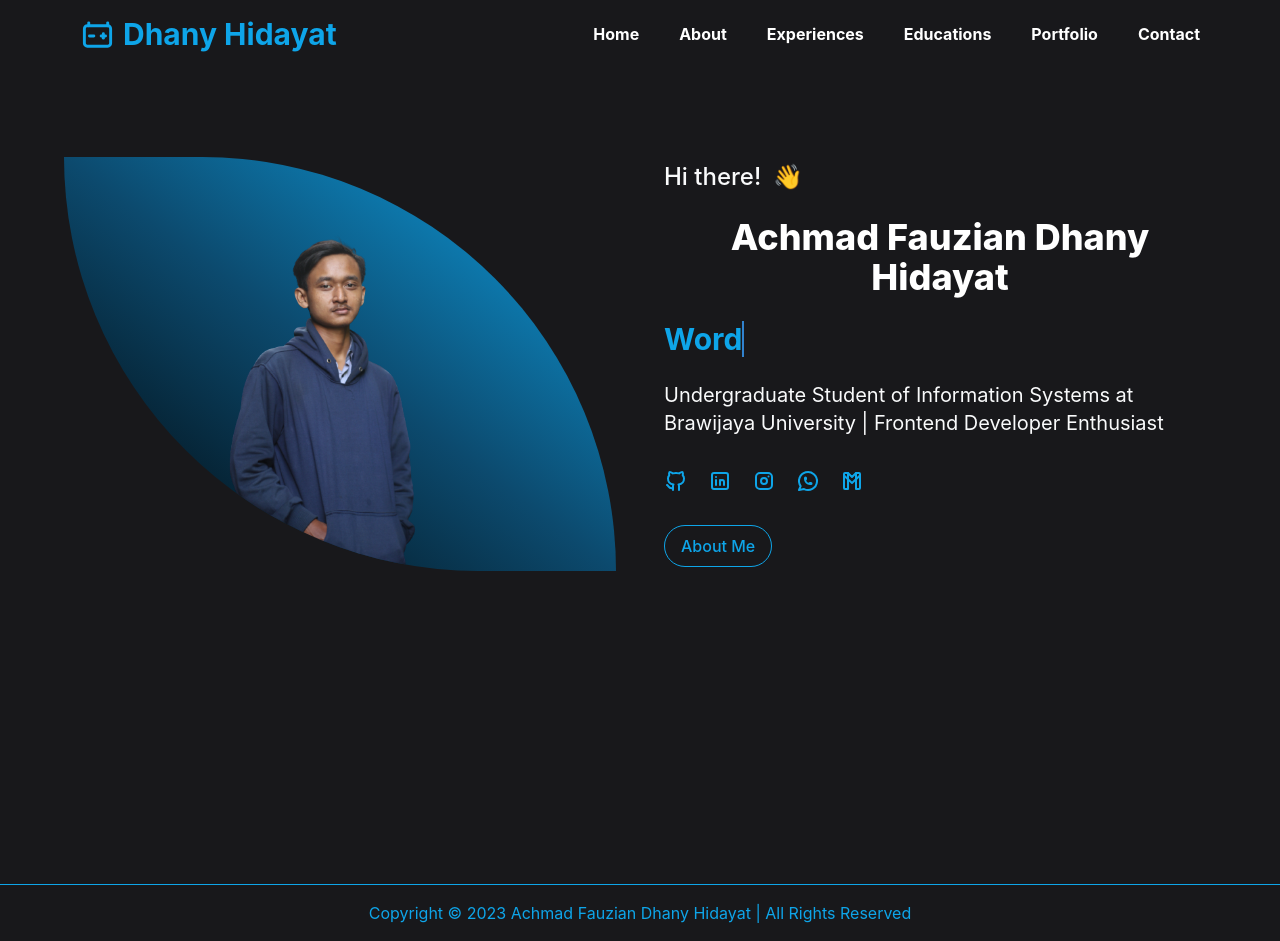
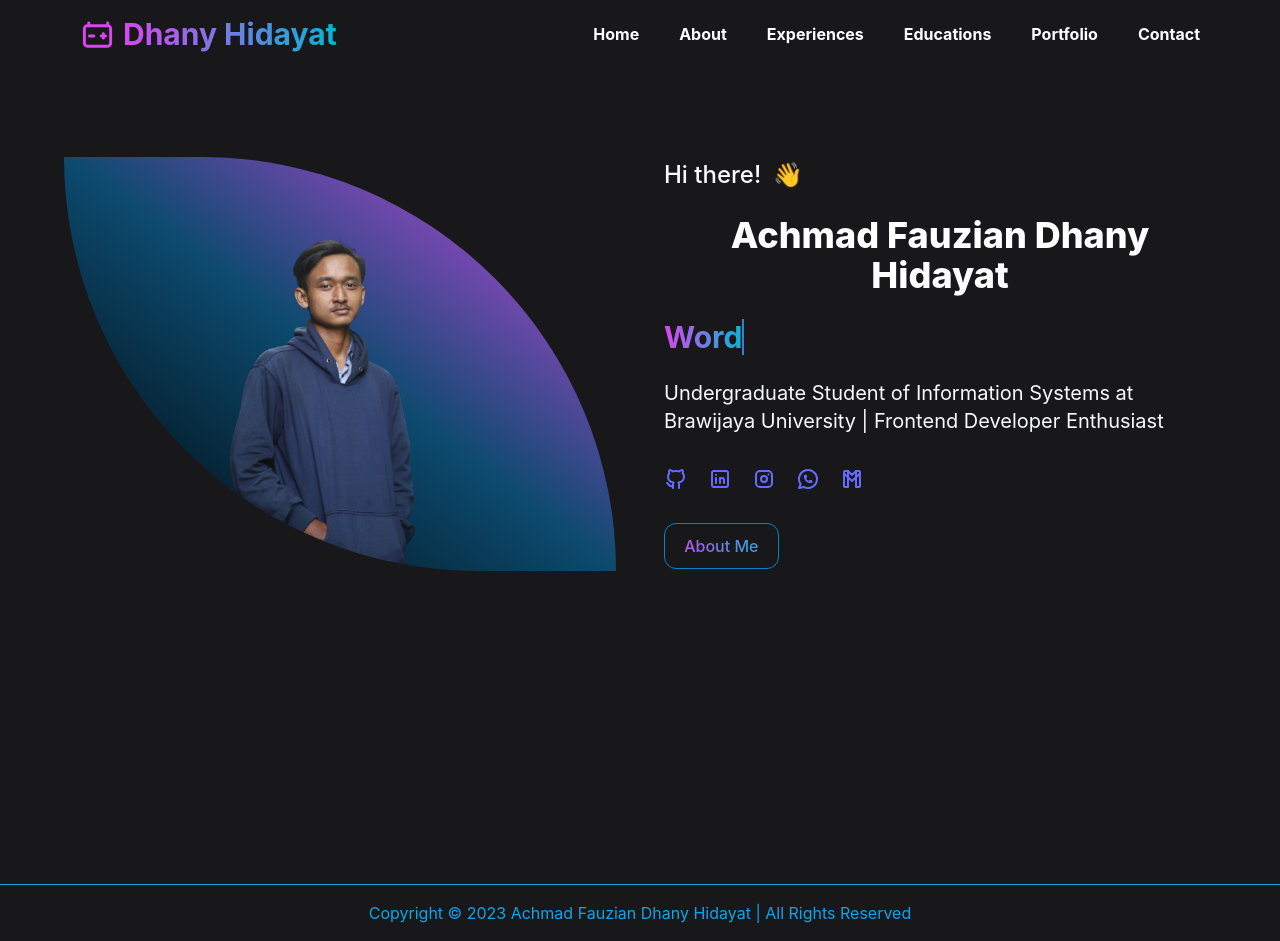
Before and after one commit to dj1samsoe/portfolio-djisamsoe, a React (Vite) app: page / in a window 1280 px wide. Built offline with nearby package versions, Linux system fonts and the light colour scheme.

Commit message:
add (style color)

```diff
--- a/src/components/ContactCard.tsx
+++ b/src/components/ContactCard.tsx
@@ -21,7 +21,7 @@ export const ContactCard = (props: ContactCardProps) => {
         <Link
           to={link}
           target="_blank"
-          className="text-sky-600 hover:text-white hover:bg-sky-600 rounded-md px-2 py-1"
+          className="text-sky-600 hover:text-white hover:bg-gradient-to-r from-fuchsia-500 to-cyan-500 rounded-md px-2 py-1"
         >
           Send Message
         </Link>
--- a/src/components/DynamicText.tsx
+++ b/src/components/DynamicText.tsx
@@ -49,7 +49,7 @@ const DynamicText: React.FC = () => {
 
   return (
     <motion.h2
-      className="text-sky-500 font-bold text-2xl md:text-3xl"
+      className="bg-gradient-to-r from-fuchsia-500 to-cyan-500 bg-clip-text text-transparent font-bold text-2xl md:text-3xl"
       variants={textVariants}
       initial="initial"
       animate="animate"
--- a/src/components/Header.tsx
+++ b/src/components/Header.tsx
@@ -26,10 +26,12 @@ export const Header = () => {
           initial={{ y: -100 }}
           animate={{ y: 0 }}
           transition={{ delay: 0.1 }}
-          className="flex items-center space-x-2 font-bold text-md md:text-3xl text-sky-500"
+          className="flex items-center space-x-2 font-bold text-md md:text-3xl text-fuchsia-500"
         >
           <IconBatteryAutomotive width={35} height={35} />
-          <span>Dhany Hidayat</span>
+          <span className="bg-gradient-to-r from-fuchsia-500 to-cyan-500 bg-clip-text text-transparent">
+            Dhany Hidayat
+          </span>
         </motion.div>
       </Link>
       <motion.nav
@@ -42,7 +44,7 @@ export const Header = () => {
           <Link
             key={item.path}
             to={item.path}
-            className="text-white font-bold hover:text-sky-400"
+            className="text-white font-bold hover:bg-gradient-to-r from-fuchsia-500 to-cyan-500 bg-clip-text"
           >
             {item.name}
           </Link>
--- a/src/components/MediaBar.tsx
+++ b/src/components/MediaBar.tsx
@@ -38,7 +38,7 @@ export const MediaBar = () => {
         <Link
           to={item.link}
           key={item.link}
-          className="text-sky-500 hover:text-white"
+          className="bg-gradient-to-r from-fuchsia-500 to-cyan-500 bg-clip-text hover:text-white"
           aria-label={item.link}
           target="_blank"
         >
--- a/src/components/ProjectCard.tsx
+++ b/src/components/ProjectCard.tsx
@@ -45,12 +45,12 @@ export const ProjectCard = (props: ProjectCardProps) => {
         transition={{
           duration: 0.2,
         }}
-        className="rounded-xl shadow-sm relative bg-zinc-800 cursor-pointer"
+        className="lg:w-[400px] h-[400px] md:w-[200px] rounded-xl shadow-sm relative bg-zinc-800"
       >
         <img
           src={image}
           alt={name}
-          className="object-cover w-full h-max"
+          className="object-cover w-full h-max rounded-xl"
           style={{ height: "200px" }}
         />
         <div className="flex flex-col w-full px-4 py-3 justify-start pt-5 text-gray-400 text-sm">
--- a/src/components/SkillCard.tsx
+++ b/src/components/SkillCard.tsx
@@ -5,7 +5,7 @@ interface SkillCardProps {
 
 export const SkillCard = ({ icon, label }: SkillCardProps) => {
   return (
-    <div className="flex flex-col items-center justify-center space-y-2 border border-zinc-500 w-max min-w-[150px] p-2 rounded-md hover:bg-sky-500">
+    <div className="flex flex-col items-center justify-center space-y-2 border border-zinc-500 w-max min-w-[150px] p-2 rounded-md hover:bg-gradient-to-r from-fuchsia-500 to-cyan-500">
       {icon}
       <span>{label}</span>
     </div>
--- a/src/pages/Home.tsx
+++ b/src/pages/Home.tsx
@@ -12,7 +12,7 @@ export const Home = () => {
         initial={wrapImg.initial}
         animate={wrapImg.animated}
         transition={wrapImg.transition}
-        className="flex flex-1 items-center justify-center bg-gradient-to-bl from-sky-500 via-sky-900 to-black overflow-hidden"
+        className="flex flex-1 items-center justify-center bg-gradient-to-bl from-fuchsia-500 via-sky-900 to-black overflow-hidden"
       >
         <motion.img
           initial={image.initial}
@@ -48,9 +48,10 @@ export const Home = () => {
             initial={resume.initial}
             animate={resume.animated}
             transition={resume.transition}
-            className="rounded-3xl w-max border px-4 py-2 border-sky-500 text-sky-500 hover:bg-sky-500 hover:text-black hover:border-sky-500"
           >
-            About Me
+            <button className="border-sky-600 rounded-xl bg-gradient-to-r from-fuchsia-500 to-cyan-500 bg-clip-text text-transparent">
+              About Me
+            </button>
           </motion.div>
         </Link>
       </motion.div>
--- a/src/pages/Portfolio.tsx
+++ b/src/pages/Portfolio.tsx
@@ -113,7 +113,7 @@ export const Portfolio = () => {
       className="space-y-6"
     >
       <SectionHeader icon={<IconBrandCodepen />} label="Latest Projects" />
-      <div className="grid grid-cols-1 md:grid-cols-2 lg:grid-cols-3 gap-6">
+      <div className="flex flex-wrap px-5 gap-5">
         {portfolios.map((portfolio) => (
           <ProjectCard
             icon4={undefined}
```
